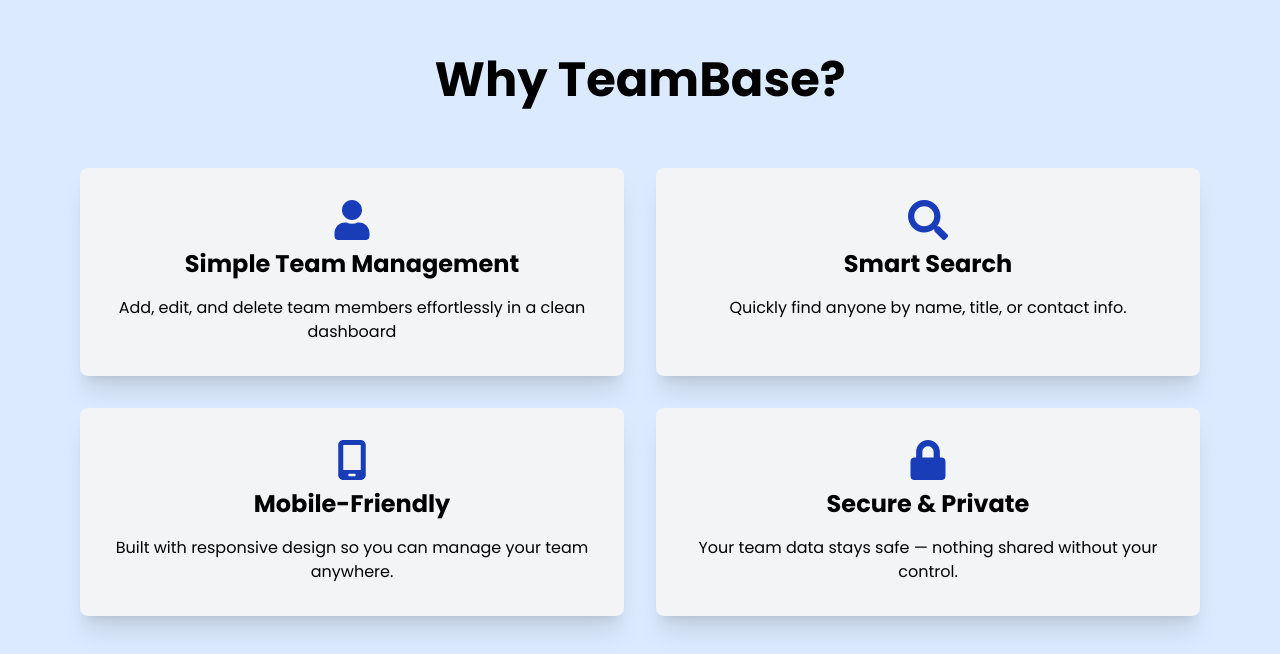
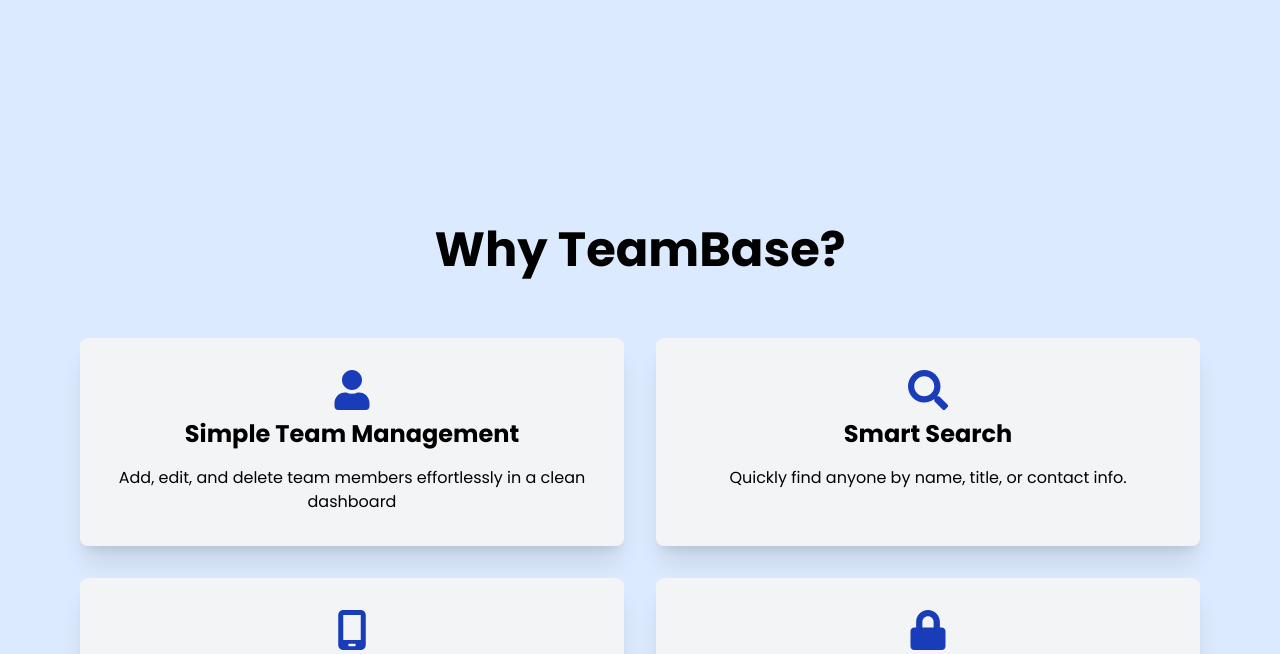
Before and after one commit to Izzeddin-Samara/TeamBase, a React (Vite) app in the folder Client/: page / in a window 1280 px wide. Shown: the part 666-1320 px from the top of the page. Built offline with nearby package versions, Linux system fonts and the light colour scheme.

Commit message:
Update height for HeroSection and margin top for Why TeamBase Section in Home.tsx

```diff
--- a/Client/src/components/Home.tsx
+++ b/Client/src/components/Home.tsx
@@ -9,7 +9,7 @@ const Home: React.FC = () => {
   return (
     <>
       <Navbar />
-      <div className="flex items-center h-[500px]">
+      <div className="flex items-center h-[600px]">
         <div className="text-center w-full">
           <h1 className="text-4xl  mx-auto font-bold sm:text-6xl lg:text-7xl leading-tight">
             Your Team, Organized.
@@ -21,7 +21,7 @@ const Home: React.FC = () => {
         </div>
       </div>
 
-      <div className="w-full mt-[30px] py-16">
+      <div className="w-full mt-25 py-16">
         <div className="max-w-6xl mx-auto p-4">
           <h1 className="text-3xl md:text-5xl font-bold text-center mb-16">
             Why TeamBase?
```
